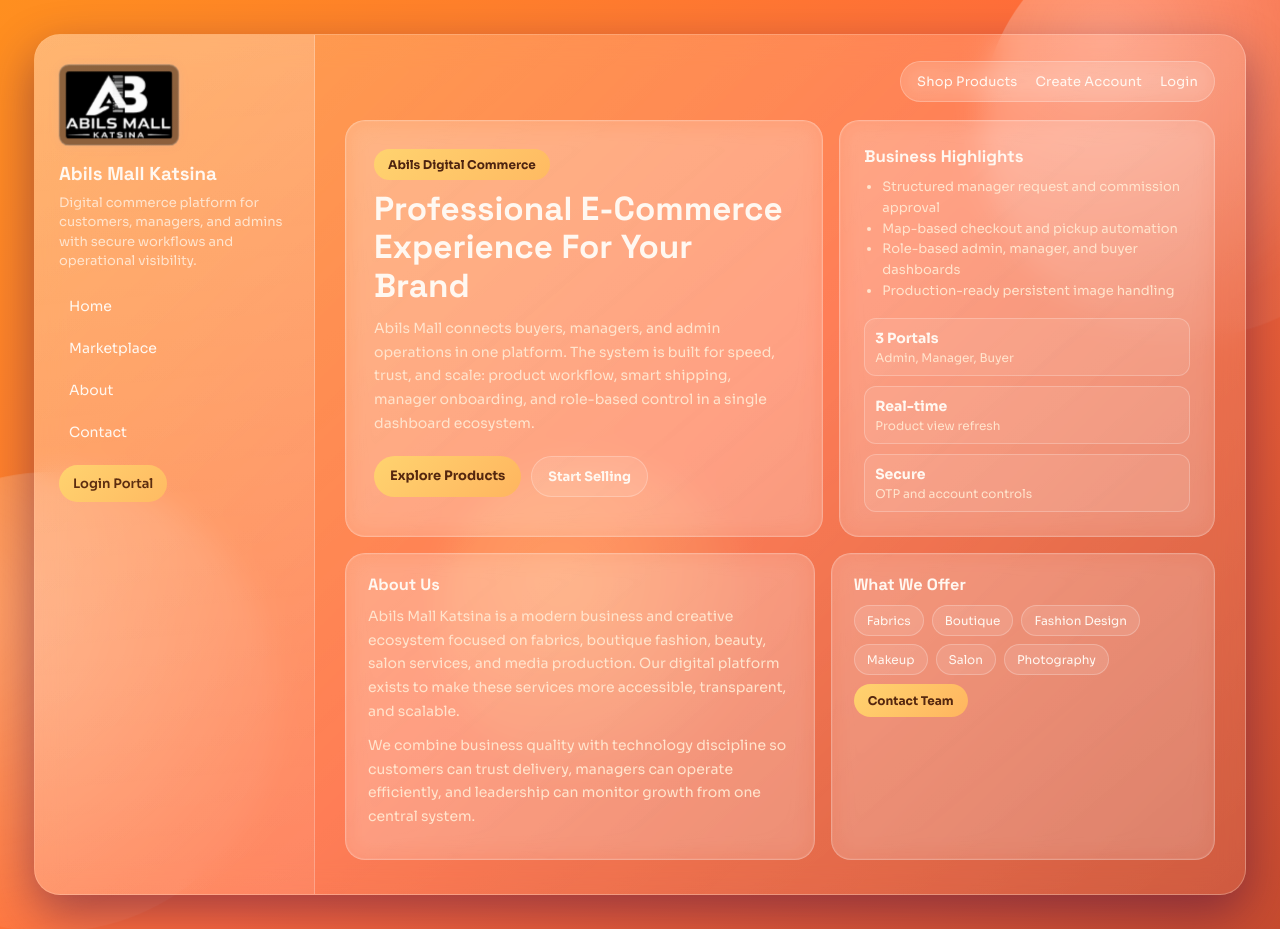
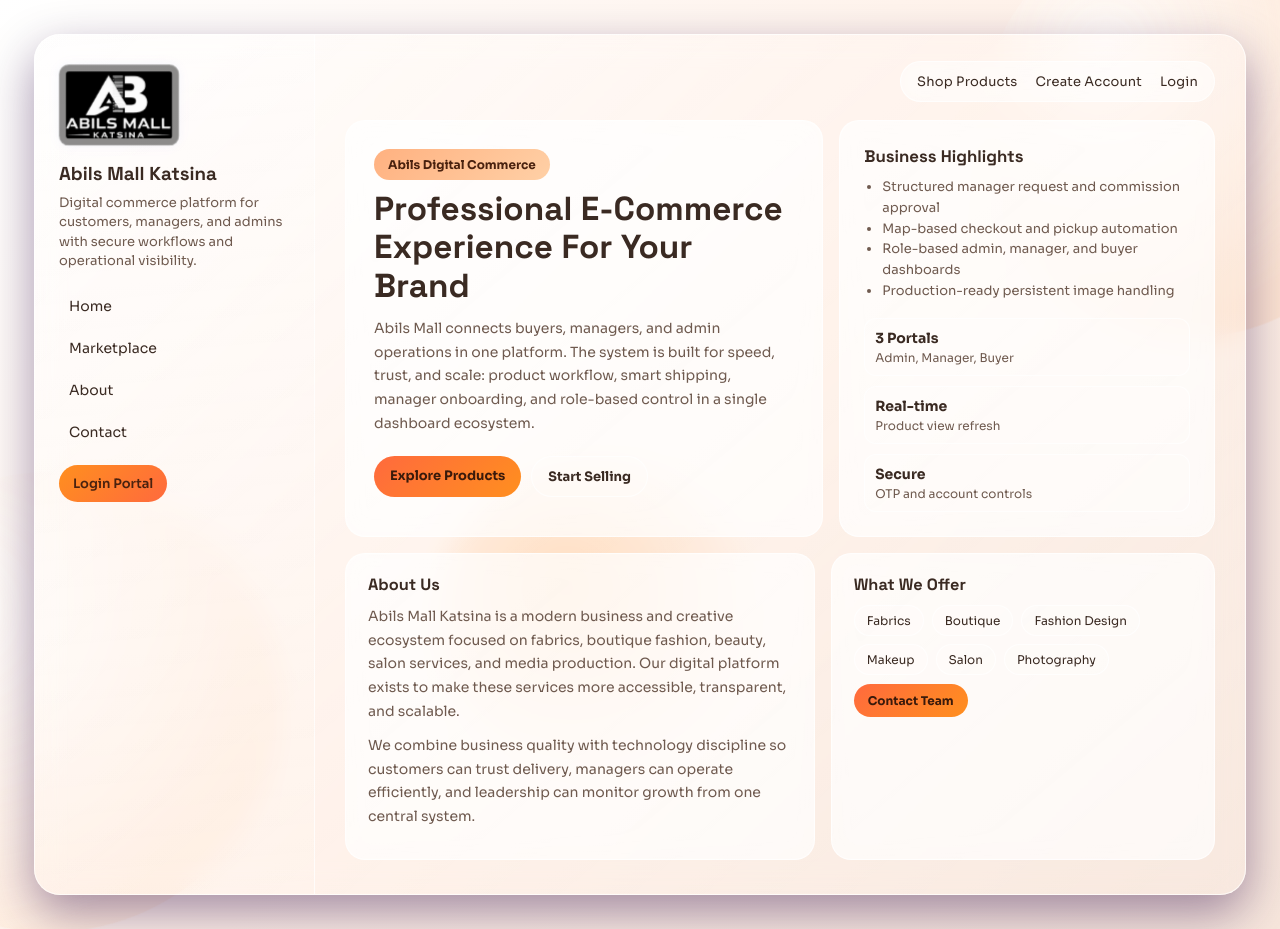
Before and after one commit to Sonbeliever/Abils-Mall, a Flask app: page / in a window 1280 px wide. Run offline with Flask 3, Linux system fonts and the light colour scheme.

Commit message:
"Restore_white_glass_nav_and_align_landing_palette"

```diff
--- a/static/css/landing.css
+++ b/static/css/landing.css
@@ -1,14 +1,14 @@
 :root {
-    --bg-a: #ff6a3d;
-    --bg-b: #ff8f1f;
-    --bg-c: #c74b2f;
-    --panel: rgba(255, 255, 255, 0.15);
-    --panel-soft: rgba(255, 255, 255, 0.1);
-    --stroke: rgba(255, 255, 255, 0.24);
-    --text: #fff8f1;
-    --text-soft: #ffe4cd;
-    --accent: #ffd36f;
-    --accent-2: #ffb55f;
+    --bg-a: #fff1e8;
+    --bg-b: #ffffff;
+    --bg-c: #f7e6dc;
+    --panel: rgba(255, 255, 255, 0.68);
+    --panel-soft: rgba(255, 255, 255, 0.5);
+    --stroke: rgba(255, 255, 255, 0.7);
+    --text: #3a2a22;
+    --text-soft: #6f5a4f;
+    --accent: #ff6a3d;
+    --accent-2: #ff8f1f;
 }
 
 * {
@@ -74,7 +74,7 @@ body {
     height: 420px;
     right: -120px;
     top: -80px;
-    background: radial-gradient(circle at 30% 30%, #fff6, #ffffff10 70%);
+    background: radial-gradient(circle at 30% 30%, rgba(255, 255, 255, 0.8), rgba(255, 180, 120, 0.18) 70%);
     animation: floatPulse 8s ease-in-out infinite;
 }
 
@@ -83,7 +83,7 @@ body {
     height: 460px;
     left: -180px;
     bottom: -140px;
-    background: radial-gradient(circle at 30% 30%, #fff5, #ffffff10 72%);
+    background: radial-gradient(circle at 30% 30%, rgba(255, 255, 255, 0.7), rgba(255, 210, 170, 0.2) 72%);
     animation: floatPulse 10s ease-in-out infinite;
 }
 
@@ -92,7 +92,7 @@ body {
     height: 320px;
     left: 34%;
     top: 58%;
-    background: radial-gradient(circle at 40% 40%, #ffd36f66, #ffffff05 75%);
+    background: radial-gradient(circle at 40% 40%, rgba(255, 143, 31, 0.28), rgba(255, 255, 255, 0.05) 75%);
     animation: floatPulse 9s ease-in-out infinite;
 }
 
@@ -132,8 +132,8 @@ body {
     font-weight: 700;
     font-size: 14px;
     letter-spacing: 1px;
-    background: linear-gradient(135deg, #ffd36f, #ffb55f);
-    color: #4a220f;
+    background: linear-gradient(135deg, #ff8f1f, #ff6a3d);
+    color: #2b140a;
 }
 
 .brand-logo-wrap {
@@ -191,12 +191,12 @@ body {
 .ghost-btn {
     display: inline-block;
     text-decoration: none;
-    color: #5c2d10;
+    color: #4a220f;
     font-weight: 600;
     font-size: 13px;
     padding: 10px 14px;
     border-radius: 999px;
-    background: linear-gradient(135deg, #ffd36f, #ffba62);
+    background: linear-gradient(135deg, #ff8f1f, #ff6a3d);
 }
 
 .glass-main {
@@ -259,8 +259,8 @@ body {
 .hero-tag {
     display: inline-flex;
     margin-bottom: 10px;
-    color: #4e2410;
-    background: linear-gradient(135deg, #ffd36f, #ffba62);
+    color: #4a220f;
+    background: linear-gradient(135deg, #ffb180, #ffd0a6);
     border-radius: 999px;
     padding: 8px 14px;
     font-size: 12px;
@@ -298,7 +298,7 @@ body {
 }
 
 .primary-btn {
-    color: #55270f;
+    color: #3a1a0b;
     background: linear-gradient(135deg, var(--accent), var(--accent-2));
 }
 
--- a/templates/base.html
+++ b/templates/base.html
@@ -40,7 +40,7 @@
                     <button class="mode-toggle mode-icon" id="mode-toggle" type="button" aria-label="Toggle theme" title="Toggle theme">
                         <i id="mode-icon" class="fas fa-moon" aria-hidden="true"></i>
                     </button>
-                    <a href="{{ url_for('auth.register') }}" class="auth-nav-link">Register</a>
+                    <a href="{{ url_for('auth.login') }}" class="auth-nav-link">Login</a>
                 </div>
             {% else %}
                 <button class="sidebar-toggle sidebar-toggle-nav" id="sidebar-toggle" aria-label="Toggle sidebar">
```
Also changed, not shown: static/css/style.css (+15 -3 lines).
